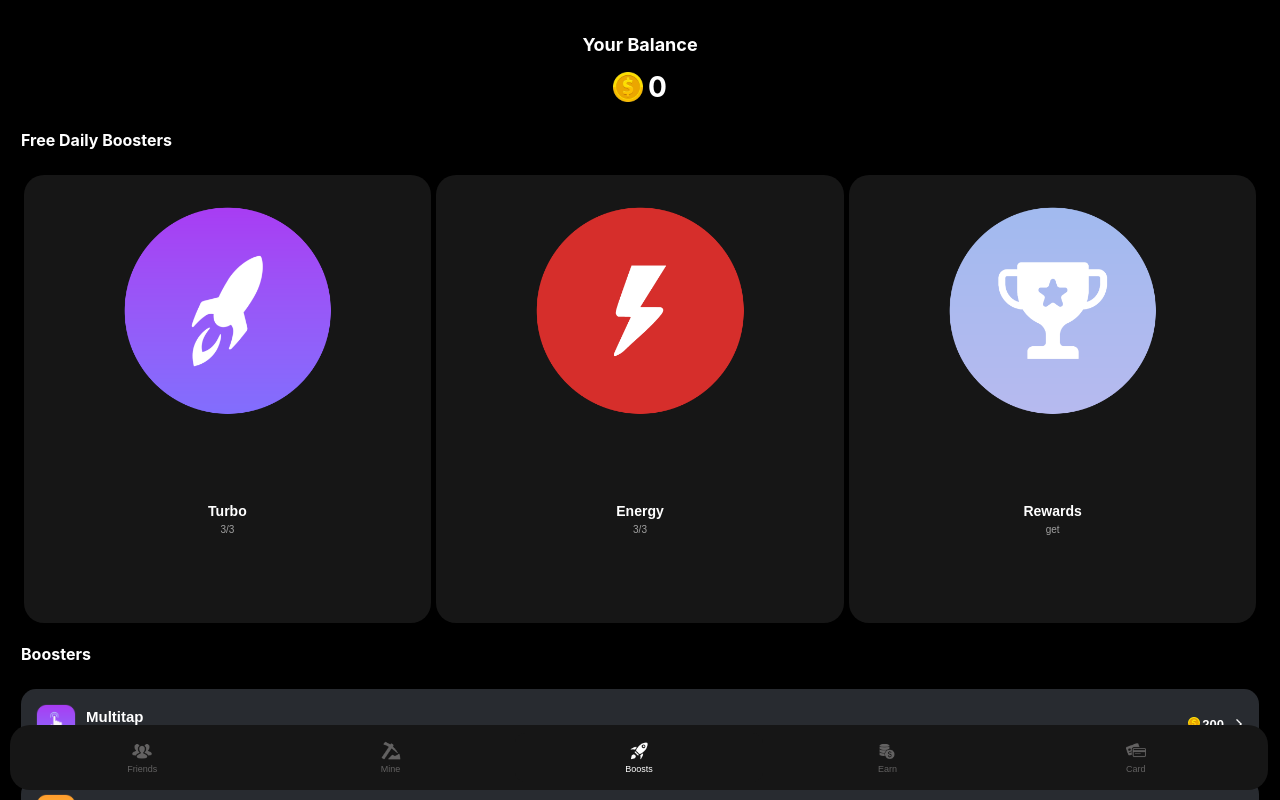
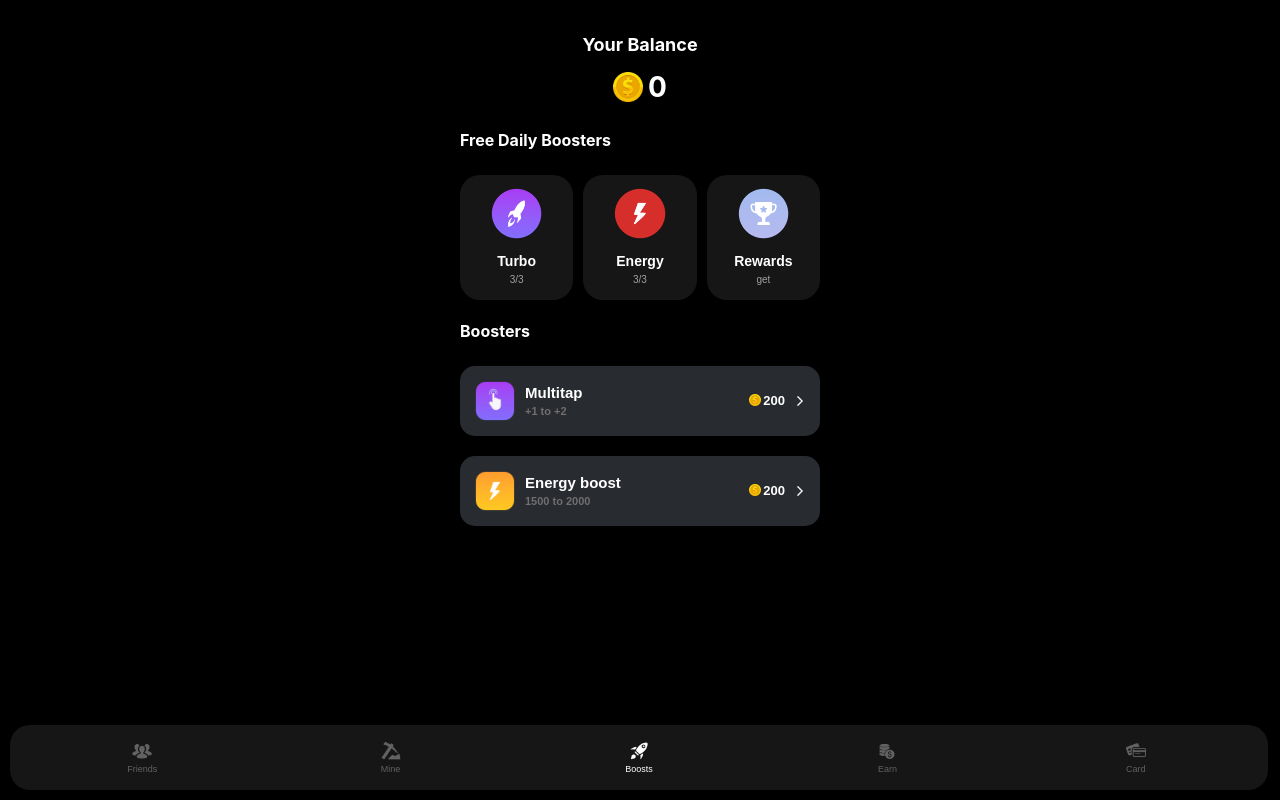
Before and after one commit to vladholomah/my-clicker, a React (Create React App) app: page / in a window 1280 px wide. Both pictures are taken after a click on the button "Boosts". Built offline with nearby package versions, Linux system fonts and the light colour scheme.

Commit message:
Update ExchangeDisplay and styles25415

```diff
--- a/src/components/Boost.css
+++ b/src/components/Boost.css
@@ -44,12 +44,12 @@
 }
 
 .boost-buttons-container {
-  display: flex;
-  justify-content: center;
-  gap: 5px;
+  display: grid;
+  grid-template-columns: repeat(3, 1fr);
+  gap: 10px;
   width: 100%;
-  margin-top: 10px;
-  margin-bottom: 10px;
+  max-width: 360px; /* Максимальна ширина контейнера */
+  margin: 10px auto;
 }
 
 .boost-button {
@@ -60,12 +60,48 @@
   display: flex;
   flex-direction: column;
   align-items: center;
-  justify-content: center;
-  width: calc(33.33% - 5px);
-  aspect-ratio: 1 / 1.1; /* Робимо кнопку квадратною */
+  justify-content: space-between;
+  width: 100%;
+  aspect-ratio: 1 / 1.1; /* Зберігаємо пропорції кнопки */
   padding: 10px;
   position: relative;
   overflow: hidden;
+}
+
+.boost-image-container {
+  width: 60%;
+  height: 60%;
+  display: flex;
+  align-items: center;
+  justify-content: center;
+}
+
+.boost-image {
+  max-width: 100%;
+  max-height: 100%;
+  object-fit: contain;
+}
+
+.boost-text-container {
+  display: flex;
+  flex-direction: column;
+  align-items: center;
+  justify-content: center;
+  width: 100%;
+}
+
+.boost-text {
+  font-size: 14px;
+  font-weight: bold;
+  color: white;
+  margin-bottom: 5px;
+  text-align: center;
+}
+
+.boost-timer {
+  font-size: 10px;
+  color: #a0a0a0;
+  text-align: center;
 }
 
 .boost-button:disabled {
```
